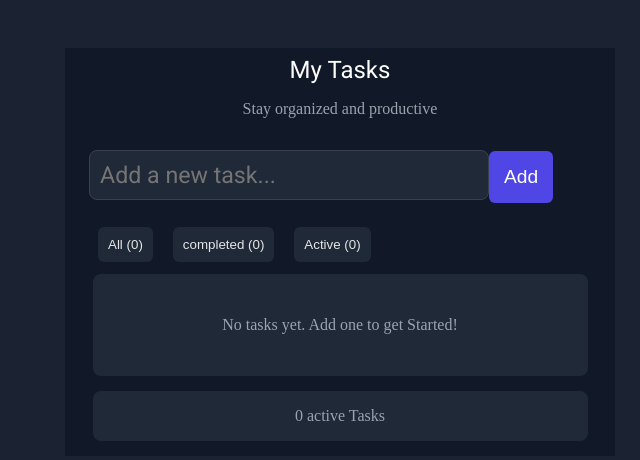
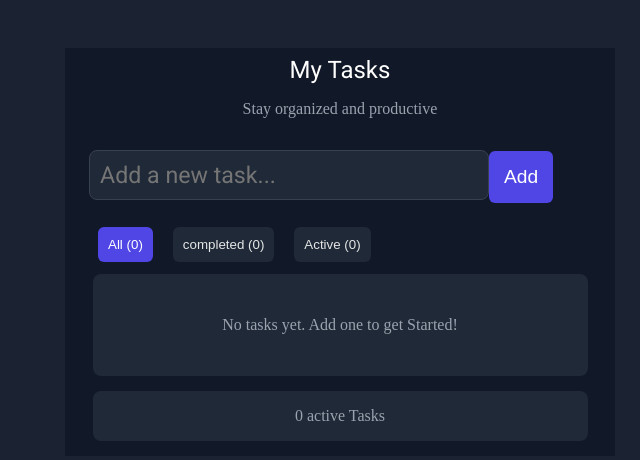
Before and after one commit to boda213-alaa-mohmad/ToDo-app, a Next.js app: page / in a window 1280 px wide. Shown: the part 148-608 px from the top of the page, without its empty margins (300-940 px from the left). Built offline with nearby package versions, Linux system fonts and the light colour scheme.

Commit message:
adding style the choosen buttons

```diff
--- a/app/globals.css
+++ b/app/globals.css
@@ -188,3 +188,8 @@ p {
 .button-options :nth-child(2):hover {
   background: #a11a1a;
 }
+
+.options button.active {
+  background: #4f46e5;
+  color: white;
+}
--- a/app/page.tsx
+++ b/app/page.tsx
@@ -42,7 +42,9 @@ export default function Home() {
   const [filter, setFilter] = useState<filterTyped>("all");
 
   const visibleToDo = toDo.filter((todo) => {
-    if (filter === "active") return !todo.completed;
+    if (filter === "active") {
+      return !todo.completed;
+    }
     if (filter === "completed") return todo.completed;
     return true; // all
   });
@@ -118,6 +120,7 @@ export default function Home() {
 
         <div className="options">
           <button
+            className={filter === "all" ? "active" : ""}
             onClick={() => {
               setFilter("all");
             }}
@@ -126,6 +129,7 @@ export default function Home() {
           </button>
 
           <button
+            className={filter === "completed" ? "active" : ""}
             onClick={() => {
               setFilter("completed");
             }}
@@ -133,6 +137,7 @@ export default function Home() {
             completed ({completedCount})
           </button>
           <button
+            className={filter === "active" ? "active" : ""}
             onClick={() => {
               setFilter("active");
             }}
@@ -182,7 +187,6 @@ export default function Home() {
                           ) {
                             return item.id !== value.id;
                           });
-
                           setToDo(filterToDo);
                         }}
                       >
```
